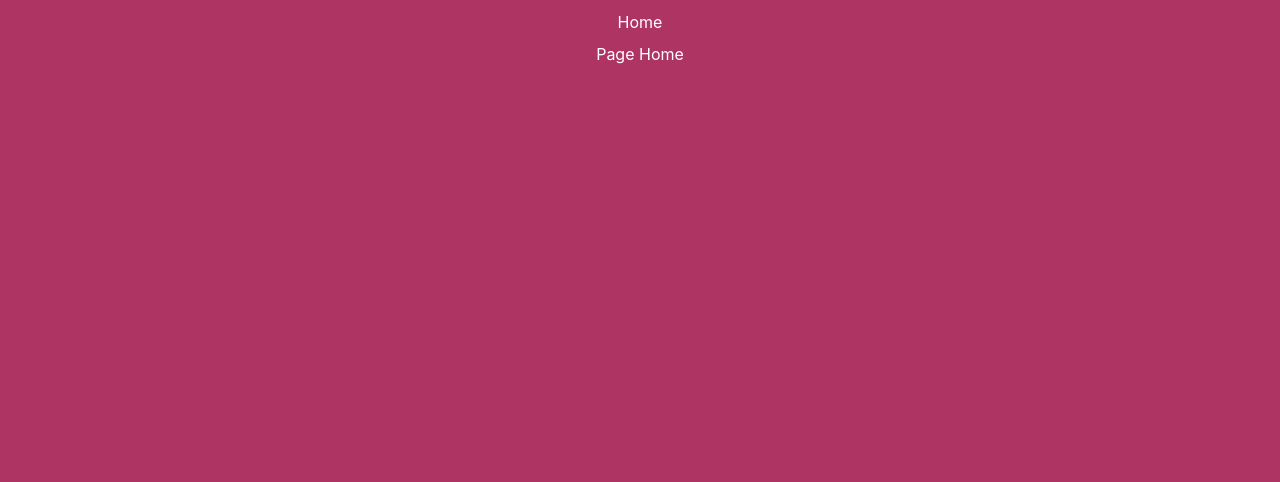
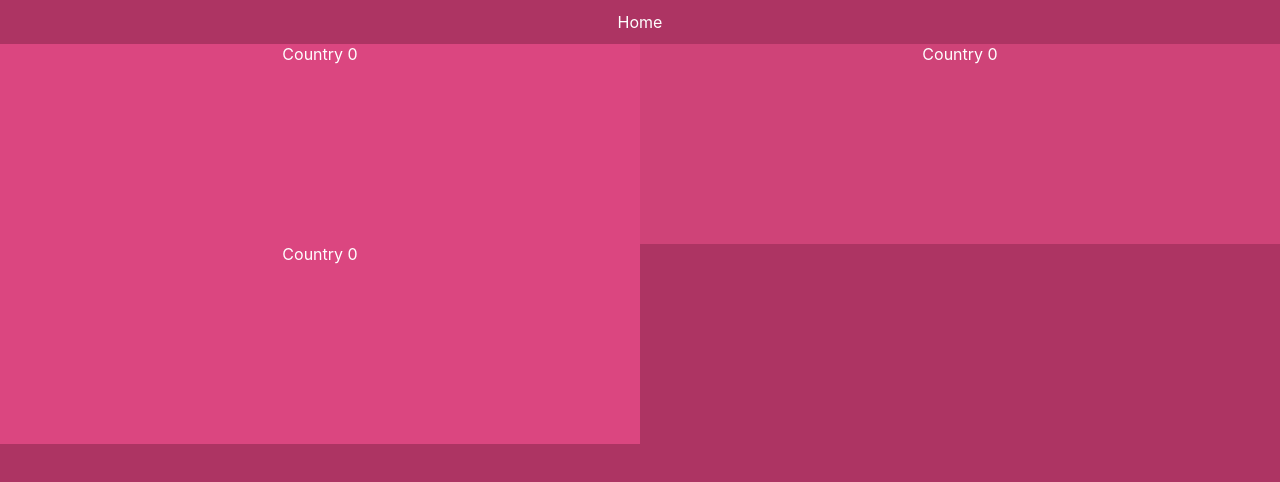
Before and after one commit to Trast00/PopMap, a React (Create React App) app: page / in a window 1280 px wide. Shown: the top 482 px of the page. Built offline with nearby package versions, Linux system fonts and the light colour scheme.

Commit message:
Add list country basic structure

```diff
--- a/src/App.css
+++ b/src/App.css
@@ -28,6 +28,18 @@ body {
   flex-direction: column;
 }
 
+.max-width {
+  width: 100%;
+  min-height: 300px;
+}
+
+.no-styling {
+  list-style: none;
+  text-decoration: none;
+  border: none;
+  background-color: transparent;
+}
+
 .App {
   text-align: center;
 }
--- /dev/null
+++ b/src/components/ListContry/Country.jsx
@@ -0,0 +1,11 @@
+import React from 'react'
+
+const Country = () => {
+  return (
+    <div className='country'>
+      Country 0
+    </div>
+  )
+}
+
+export default Country
--- /dev/null
+++ b/src/components/ListContry/ListCountries.css
@@ -0,0 +1,13 @@
+.list-country {
+  flex-wrap: wrap;
+}
+
+.list-country .country:nth-child(even) {
+  background-color: var(--color-primary-dark);
+}
+
+.country {
+  width: 50%;
+  min-height: 200px;
+  background-color: var(--color-primary);
+}
--- /dev/null
+++ b/src/components/ListContry/ListCountries.jsx
@@ -0,0 +1,17 @@
+import React from 'react'
+import Country from './Country'
+import "./ListCountries.css"
+
+function ListCountries() {
+  return (
+    <div className='max-width'>
+      <ul className='max-width no-styling row list-country'>
+        <Country />
+        <Country />
+        <Country />
+      </ul>
+    </div>
+  )
+}
+
+export default ListCountries
--- a/src/pages/Home.jsx
+++ b/src/pages/Home.jsx
@@ -1,11 +1,12 @@
 import React from 'react'
 import Header from '../components/Header'
+import ListCountries from '../components/ListContry/ListCountries'
 
 const Home = () => {
   return (
-    <div>
+    <div className='max-width'>
       <Header name="Home" canBack={false} />
-      Page Home
+      <ListCountries />
     </div>
   )
 }
```
Also changed, not shown: src/components/ListCountries.jsx (deleted, +0 -9 lines), src/components/DetailCountry/DetailCountry.css (added), src/components/DetailCountry/DetailCountry.jsx (renamed from src/components/DetailCountry.jsx).
